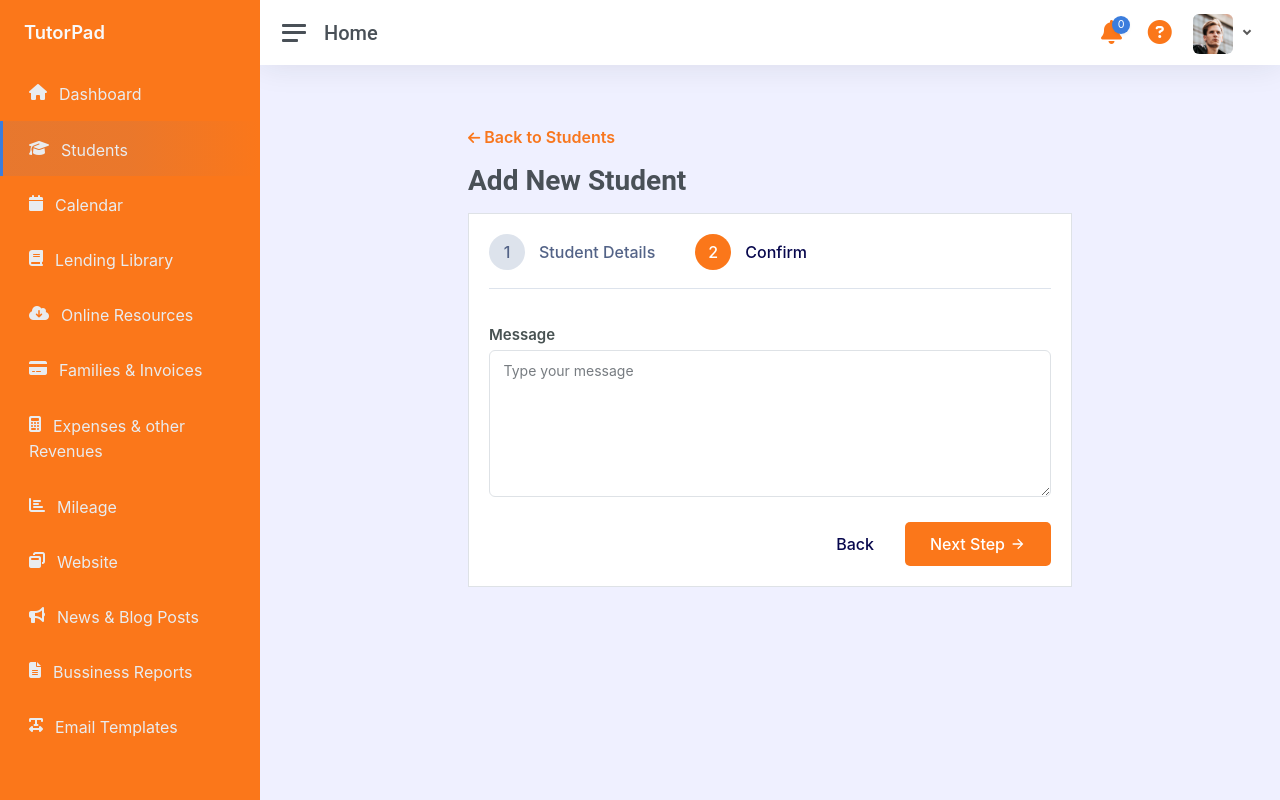
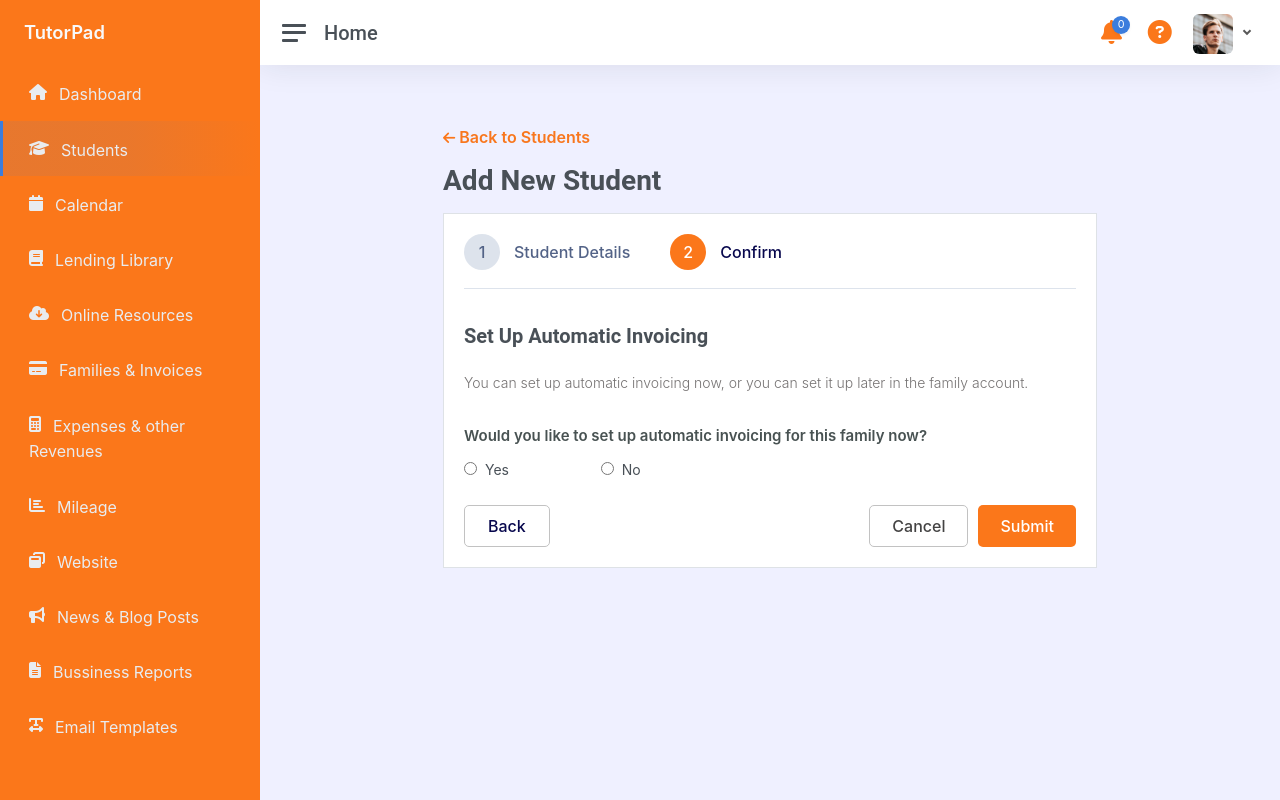
Before and after one commit to sudipdebnath-ve/tutorpad, a React (Create React App) app: page /students/add in a window 1280 px wide. Both pictures are taken after typing "Sample", "Sample", "name@example.com", "Sample", "Sample", "Sample" into the empty fields and a click on the button "Next Step". Built offline with nearby package versions, Linux system fonts and the light colour scheme; no server answers.

Commit message:
updated cors issue

```diff
--- a/package.json
+++ b/package.json
@@ -44,5 +44,6 @@
       "last 1 firefox version",
       "last 1 safari version"
     ]
-  }
+  },
+  "proxy": "http://13.233.254.223/"
 }
--- a/src/components/users/students/StudentAdd.js
+++ b/src/components/users/students/StudentAdd.js
@@ -13,7 +13,6 @@ const StudentAdd = () => {
   React.useEffect(() => {
     const stepMenuOne = document.querySelector(".formbold-step-menu1");
     const stepMenuTwo = document.querySelector(".formbold-step-menu2");
-    const stepMenuThree = document.querySelector(".formbold-step-menu3");
 
     const stepOne = document.querySelector(".formbold-form-step-1");
     const stepTwo = document.querySelector(".formbold-form-step-2");
@@ -43,10 +42,25 @@ const StudentAdd = () => {
           stepTwo.classList.remove("active");
 
           formBackBtn.classList.remove("active");
+          formSubmitBtn.textContent = "Next Step";
         });
-      } else if (stepTwo.className === "formbold-step-menu2 active") {
+      } else if (stepMenuTwo.className === "formbold-step-menu2 active") {
+        // console.log(stepTwo);
+        var firstname = document.forms["myForm"]["firstname"].value;
+        if (firstname == "") {
+          alert("Name must be filled out");
+          stepMenuOne.classList.add("active");
+          stepMenuTwo.classList.remove("active");
+
+          stepOne.classList.add("active");
+          stepTwo.classList.remove("active");
+
+          formBackBtn.classList.remove("active");
+        } else {
           formSubmitBtn.textContent = "Submit";
-        document.querySelector("form").submit();
+        }
+
+        // document.querySelector("form").submit();
       }
     });
   });
@@ -83,7 +97,7 @@ const StudentAdd = () => {
                   </div>
                   <h1>Add New Student</h1>
                   <div className="formbold-form-wrapper">
-                    <form method="POST">
+                    <form name="myForm" method="POST">
                       <div className="formbold-steps">
                         <ul>
                           <li className="formbold-step-menu1 active">
@@ -110,6 +124,7 @@ const StudentAdd = () => {
                               type="text"
                               name="firstname"
                               className="form-control"
+                              required
                             />
                           </div>
                           <div>
@@ -123,6 +138,7 @@ const StudentAdd = () => {
                               type="text"
                               name="lastname"
                               className="form-control"
+                              required
                             />
                           </div>
                         </div>
@@ -508,6 +524,7 @@ const StudentAdd = () => {
                               type="text"
                               name="parentfirstname"
                               className="form-control"
+                              required
                             />
                           </div>
                           <div>
@@ -521,6 +538,7 @@ const StudentAdd = () => {
                               type="text"
                               name="parentlastname"
                               className="form-control"
+                              required
                             />
                           </div>
                         </div>
@@ -692,26 +710,52 @@ const StudentAdd = () => {
                       </div>
 
                       <div className="formbold-form-step-2">
+                        <h5>Set Up Automatic Invoicing</h5>
+                        <p className="py-3">
+                          You can set up automatic invoicing now, or you can set
+                          it up later in the family account.
+                        </p>
+                        <div className="formbold-input-flex diff">
+                          <div>
                             <div>
                               <label
-                            htmlFor="message"
+                                htmlFor="invoicing"
                                 className="formbold-form-label"
                               >
-                            {" "}
-                            Message{" "}
+                                Would you like to set up automatic invoicing for
+                                this family now?
                               </label>
-                          <textarea
-                            rows="6"
-                            name="message"
-                            id="message"
-                            placeholder="Type your message"
-                            className="form-control"
-                          ></textarea>
+                            </div>
+                            <div className="invoicing">
+                              <div>
+                                <input
+                                  type="radio"
+                                  className="status"
+                                  name="invoicing"
+                                />
+                                Yes
+                                <br />
+                              </div>
+
+                              <div>
+                                <input
+                                  type="radio"
+                                  className="status"
+                                  name="invoicing"
+                                />
+                                No
+                              </div>
+                            </div>
+                          </div>
                         </div>
                       </div>
 
                       <div className="formbold-form-btn-wrapper">
                         <button className="formbold-back-btn">Back</button>
+                        <div className="btn-end">
+                          <Link className="cancel" to="/students">
+                            Cancel
+                          </Link>
 
                           <button className="formbold-btn">
                             Next Step
@@ -736,6 +780,7 @@ const StudentAdd = () => {
                             </svg>
                           </button>
                         </div>
+                      </div>
                     </form>
                   </div>
                 </div>
--- a/src/components/users/students/assets/css/style.css
+++ b/src/components/users/students/assets/css/style.css
@@ -1,13 +1,13 @@
 .formbold-main-wrapper {
   padding: 12px 48px 48px 48px;
   margin: 0 auto;
-  max-width: 700px;
+  max-width: 750px;
   width: 100%;
 }
 
 .formbold-form-wrapper {
   margin: 0 auto;
-  max-width: 700px;
+  max-width: 750px;
   width: 100%;
   background: white;
   padding: 20px;
@@ -135,7 +135,7 @@
 .formbold-form-btn-wrapper {
   display: flex;
   align-items: center;
-  justify-content: flex-end;
+  justify-content: space-between;
   gap: 25px;
   margin-top: 25px;
 }
@@ -148,9 +148,16 @@
   font-size: 16px;
   line-height: 24px;
   display: none;
+  padding: 8px 23px;
+  border: 1px solid #c2c2c2;
+  border-radius: 5px;
 }
 .formbold-back-btn.active {
   display: block;
+}
+.btn-end {
+  display: flex;
+  gap: 10px;
 }
 .formbold-btn {
   display: flex;
@@ -158,12 +165,25 @@
   gap: 5px;
   font-size: 16px;
   border-radius: 5px;
-  padding: 10px 25px;
+  padding: 8px 22px;
   border: none;
   font-weight: 500;
   background-color: #fb771a;
   color: white;
   cursor: pointer;
+}
+.cancel {
+  display: flex;
+  align-items: center;
+  gap: 5px;
+  font-size: 16px;
+  font-weight: 500;
+  border-radius: 5px;
+  padding: 8px 22px;
+  background-color: #ffffff;
+  color: #444343;
+  cursor: pointer;
+  border: 1px solid #c2c2c2;
 }
 .formbold-btn:hover {
   box-shadow: 0px 3px 8px rgba(0, 0, 0, 0.05);
@@ -237,3 +257,11 @@
   padding-top: 8px;
   gap: 35%;
 }
+.invoicing {
+  display: flex;
+  padding-top: 8px;
+  gap: 15%;
+}
+.formbold-form-step-2 h5 {
+  font-weight: 600;
+}
```
Lines whose indentation alone changed are shown as unchanged.
